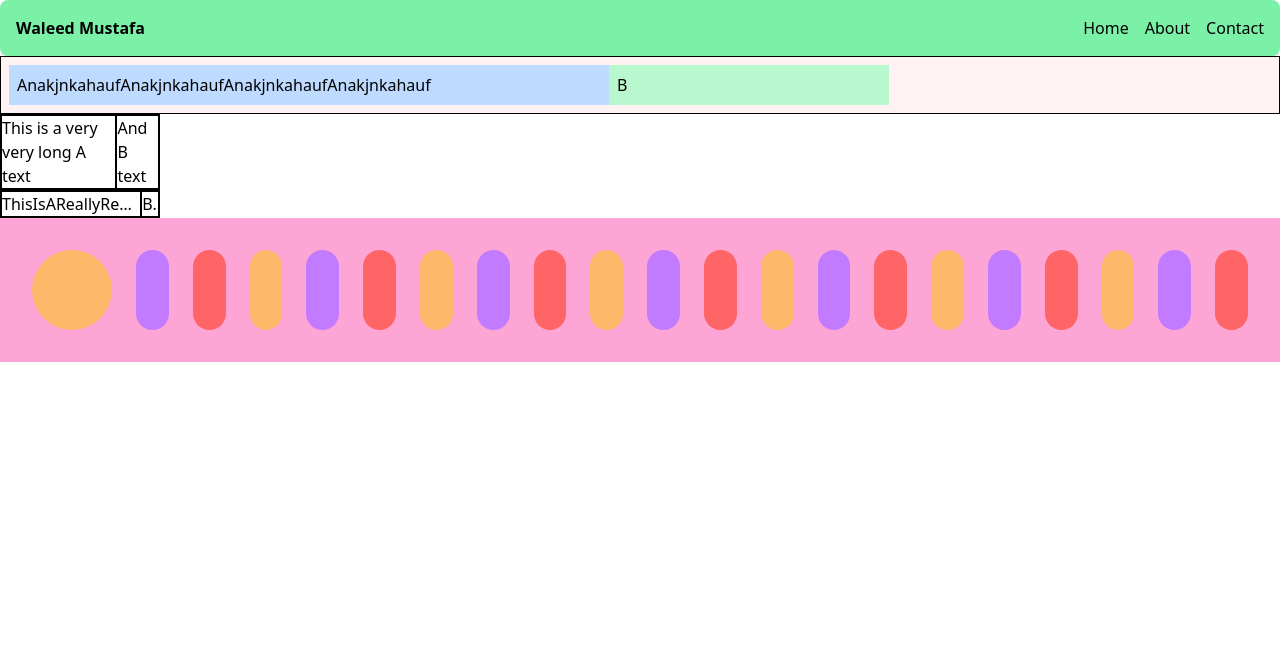
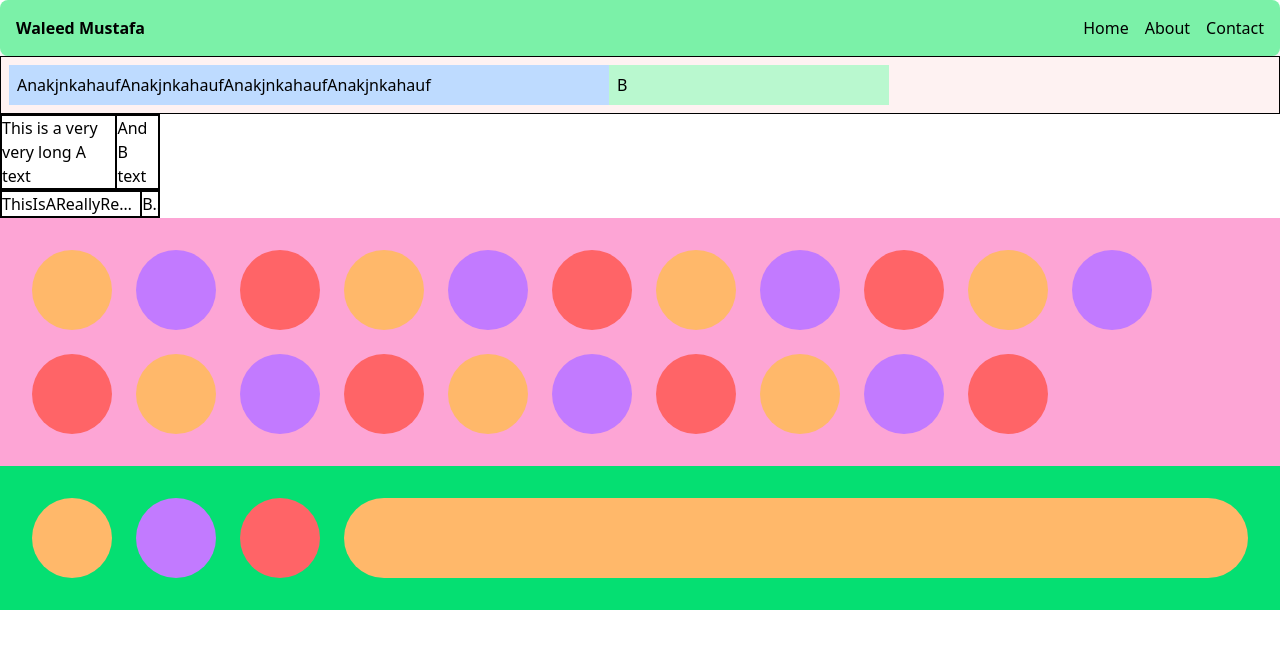
Before and after one commit to waleedmustafa50/tailwind-playground, a website: page src/index.html in a window 1280 px wide. Drawn offline with nearby package versions, Linux system fonts and the light colour scheme; files that its build step writes are made by us from their sources.

Commit message:
tailwind flex, grow on/off refreshment

```diff
--- a/src/index.html
+++ b/src/index.html
@@ -46,7 +46,7 @@
   </div>
 </div>
 
-<div class="bg-pink-300 flex gap-6 p-8 w-full">
+<div class="bg-pink-300 flex flex-wrap gap-6 p-8 w-full">
   <div class="bg-orange-300 shrink-0 w-20 h-20 rounded-full"></div>
   <div class="bg-purple-400 w-20 h-20 rounded-full"></div>
   <div class="bg-red-400 w-20 h-20 rounded-full"></div>
@@ -71,7 +71,14 @@
 
 </div>
 
+<div class="bg-green-400 flex  gap-6 p-8 w-full">
+  <div class="bg-orange-300 w-20 h-20 rounded-full"></div>
+  <div class="bg-purple-400 w-20 h-20 rounded-full"></div>
+  <div class="bg-red-400 w-20 h-20 rounded-full"></div>
+    <div class="bg-orange-300 grow w-20 h-20 rounded-full"></div>
 
+
+</div>
 
 
 
```
